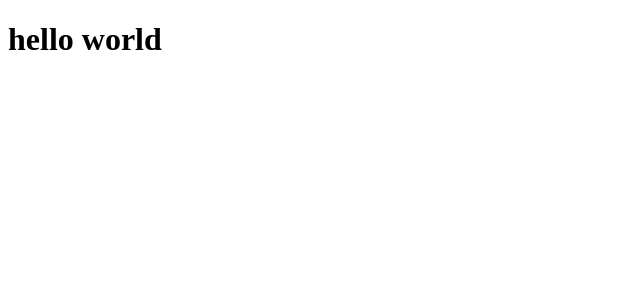
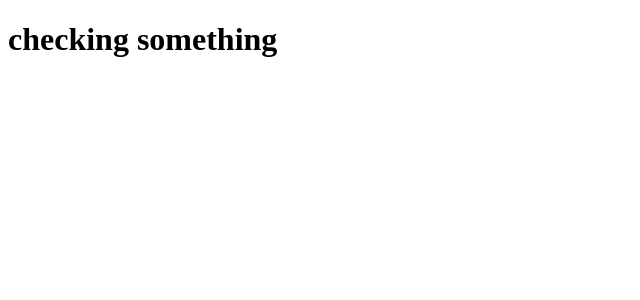
Before and after one commit to Anry001/web-experiments, a React (Vite) app: page / in a window 1280 px wide. Shown: the top 300 px of the page, without its empty margins (0-640 px from the left). Built offline with nearby package versions, Linux system fonts and the light colour scheme.

Commit message:
feat(app): test

```diff
--- a/src/App.tsx
+++ b/src/App.tsx
@@ -1,5 +1,5 @@
 const App = () => {
-  return <h1>hello world</h1>;
+  return <h1>checking something</h1>;
 };
 
 export default App;
```
